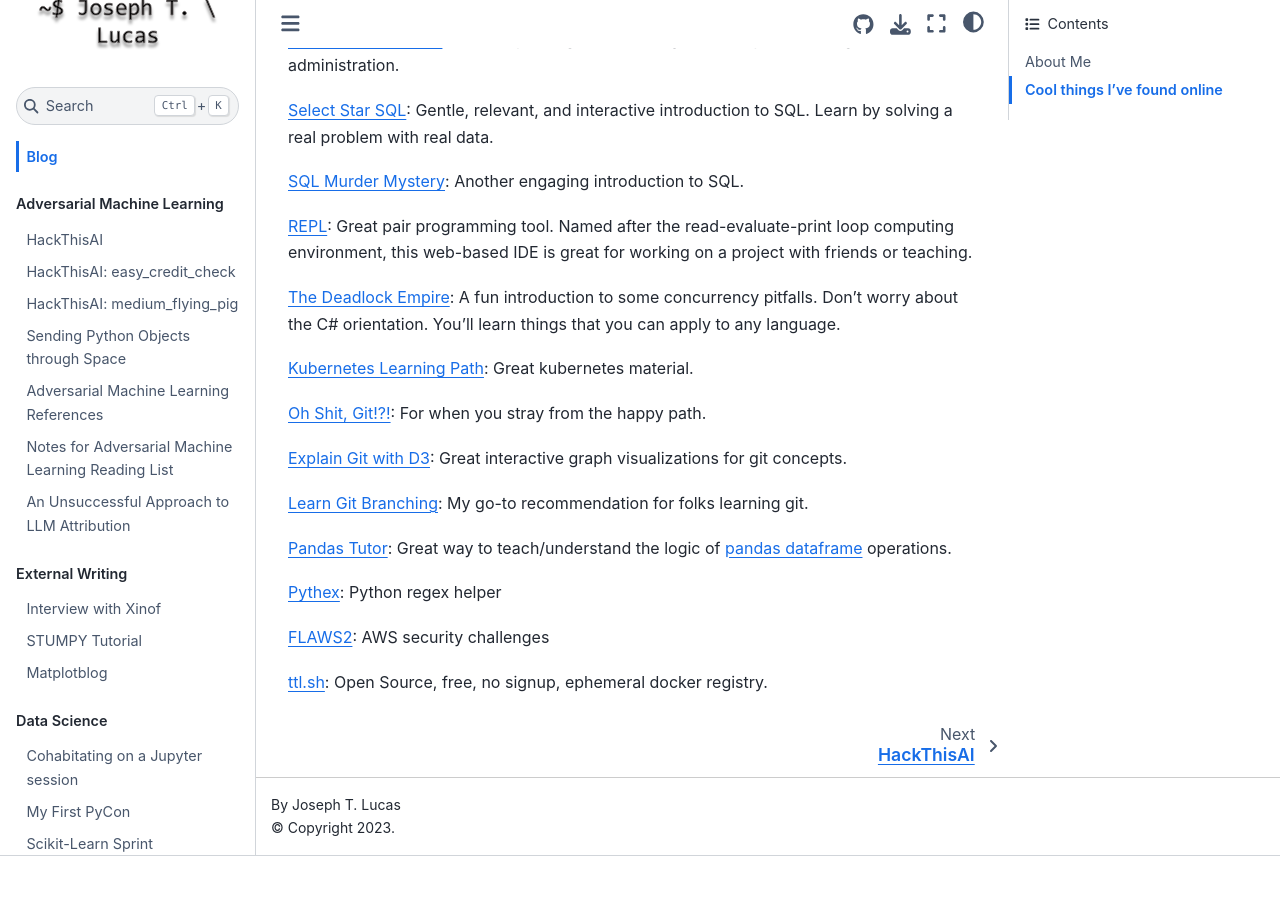
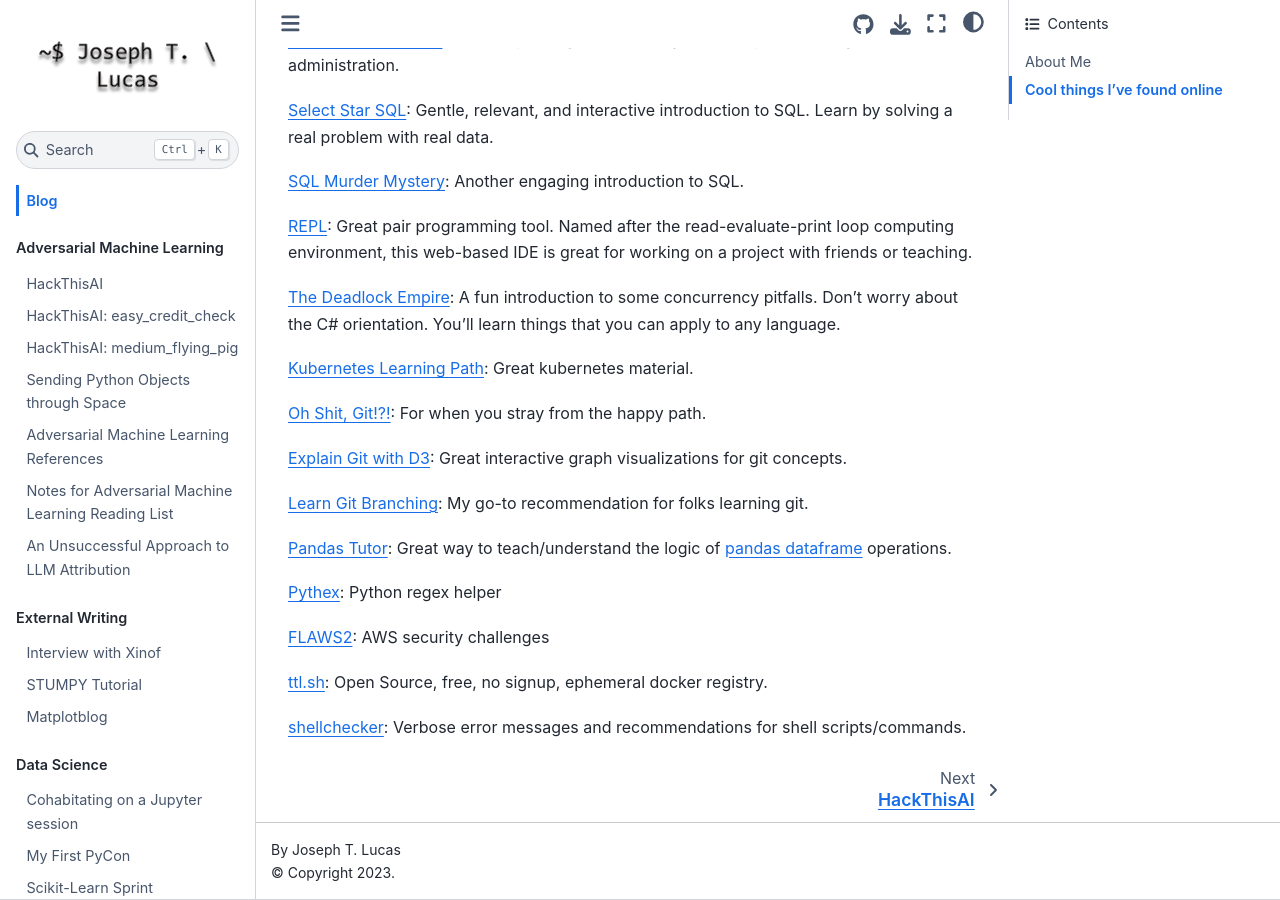
Before and after one commit to JosephTLucas/blog, a Jupyter Book: the page built from intro.md, in a window 1280 px wide and 900 px high, scrolled down 871 px. Built offline with Jupyter Book 1.0.4 settings and Sphinx 7.4.7 and the Sphinx Book theme 1.1.4, drawn with Linux system fonts in a browser that asks for light colours; before the commit the page ends 1727 px from its top, so only the background shows below that.

Commit message:
add shellchecker

```diff
--- a/intro.md
+++ b/intro.md
@@ -51,3 +51,5 @@
 [FLAWS2](http://flaws2.cloud): AWS security challenges
 
 [ttl.sh](https://ttl.sh/): Open Source, free, no signup, ephemeral docker registry.
+
+[shellchecker](https://www.shellcheck.net/): Verbose error messages and recommendations for shell scripts/commands.
```
